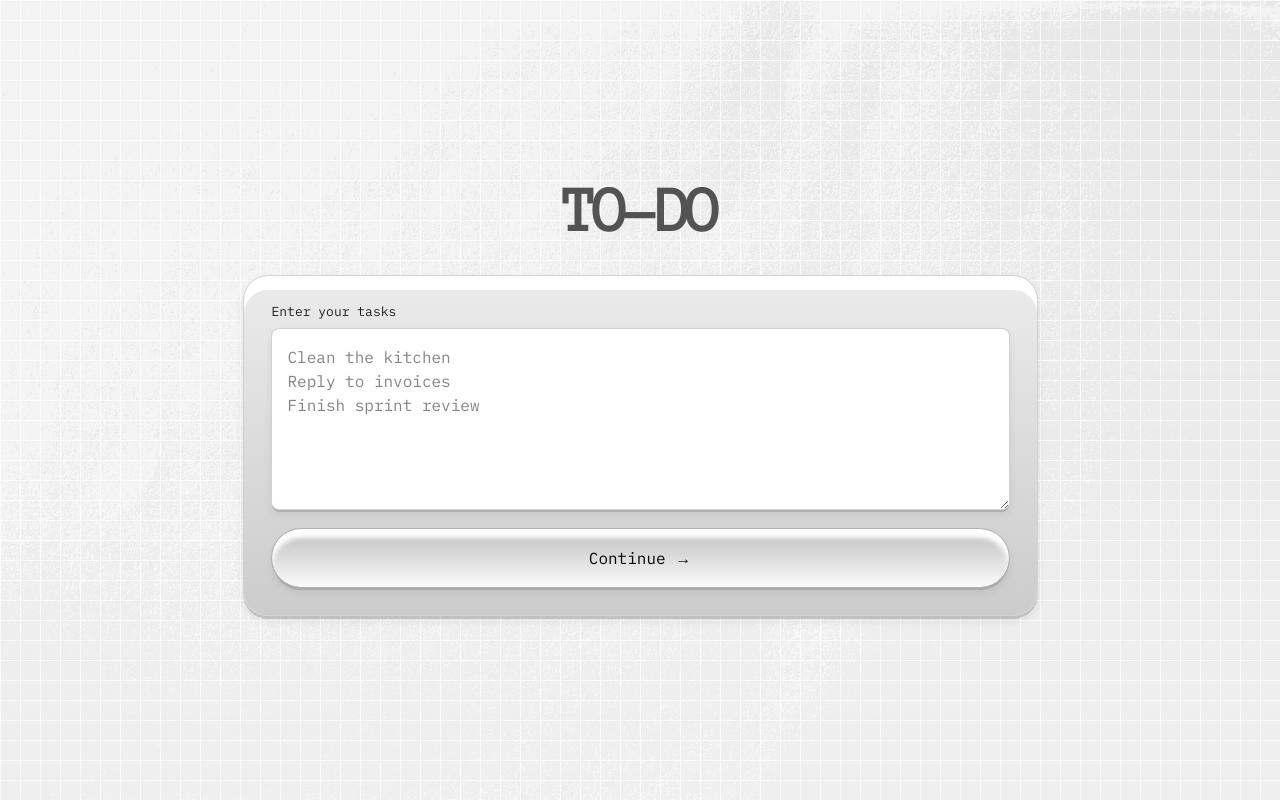
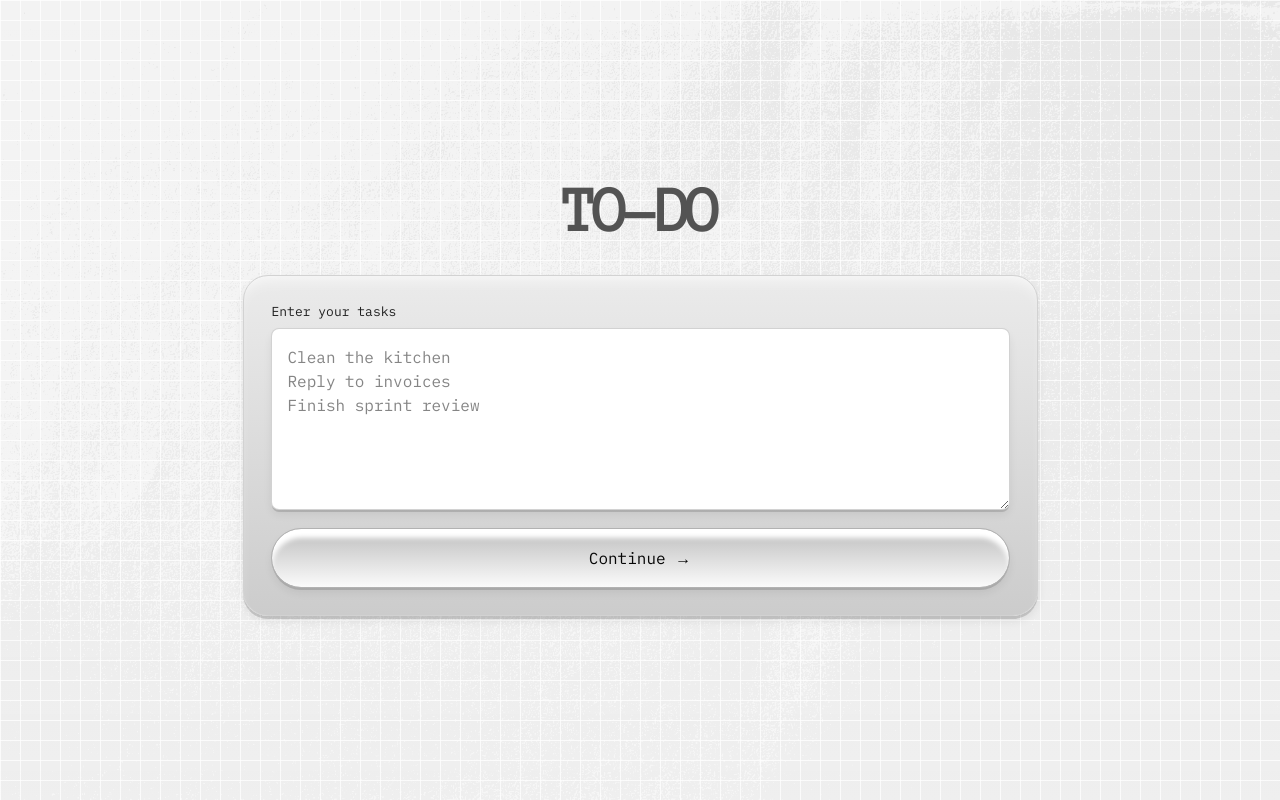
Before and after one commit to Sumin-Studio/todo-tcg, a Next.js app: page / in a window 1280 px wide. Built offline with nearby package versions, Linux system fonts and the light colour scheme.

Commit message:
Soften panel highlight treatment

```diff
--- a/app/globals.css
+++ b/app/globals.css
@@ -17,7 +17,7 @@
   --success-soft: rgba(85, 137, 100, 0.12);
   --danger: #9b4d4d;
   --danger-soft: rgba(155, 77, 77, 0.1);
-  --shadow-panel: inset 0 14px 0 0 rgba(255, 255, 255, 1);
+  --shadow-panel: inset 0 12px 18px -12px rgba(255, 255, 255, 0.98);
   --shadow-button: inset 0 9px 5px rgba(255, 255, 255, 1);
   --shadow-table: 0 3px 0 rgba(78, 78, 78, 0.22), 0 5px 10px rgba(0, 0, 0, 0.08);
   --texture-dot: rgba(32, 32, 32, 0.16);
```
